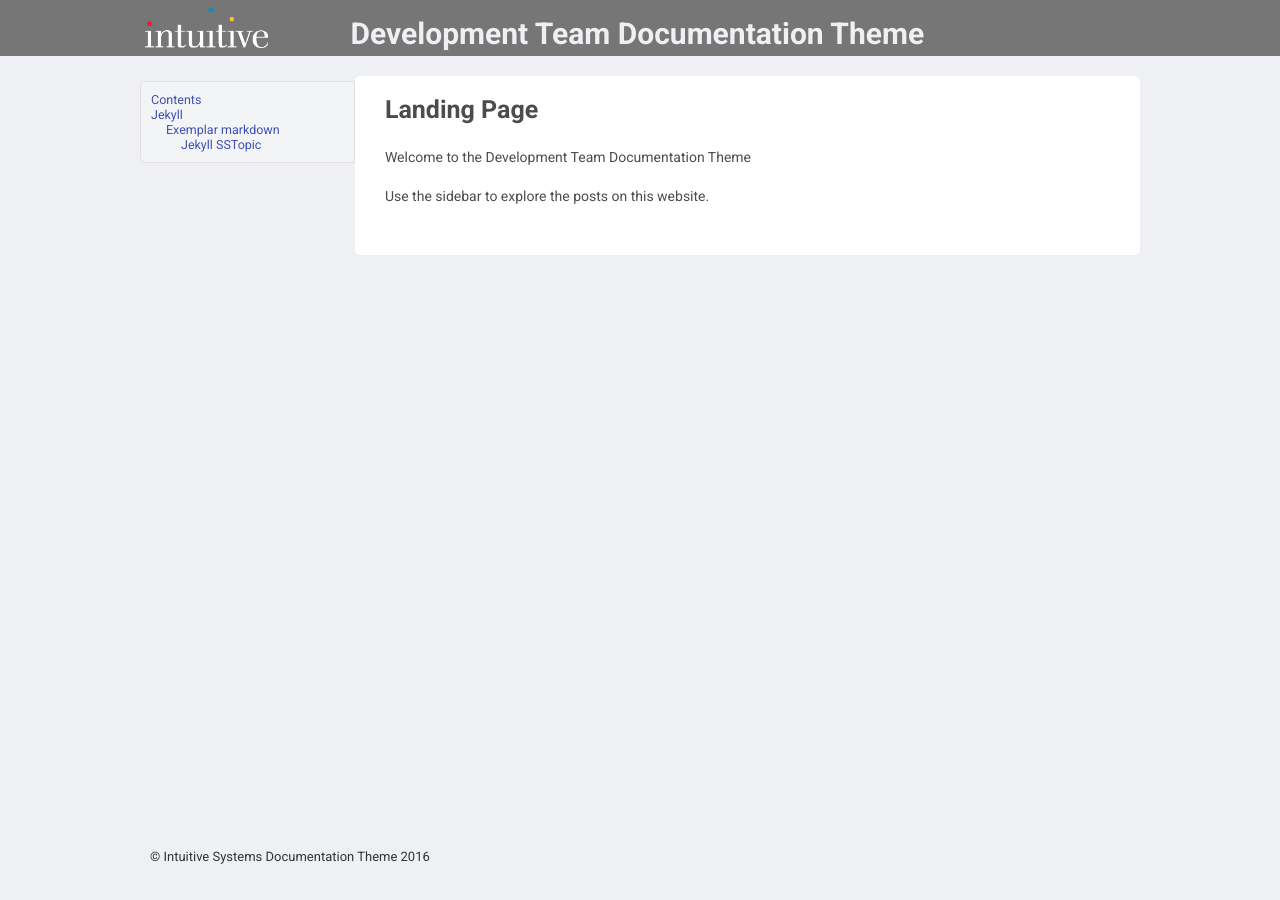
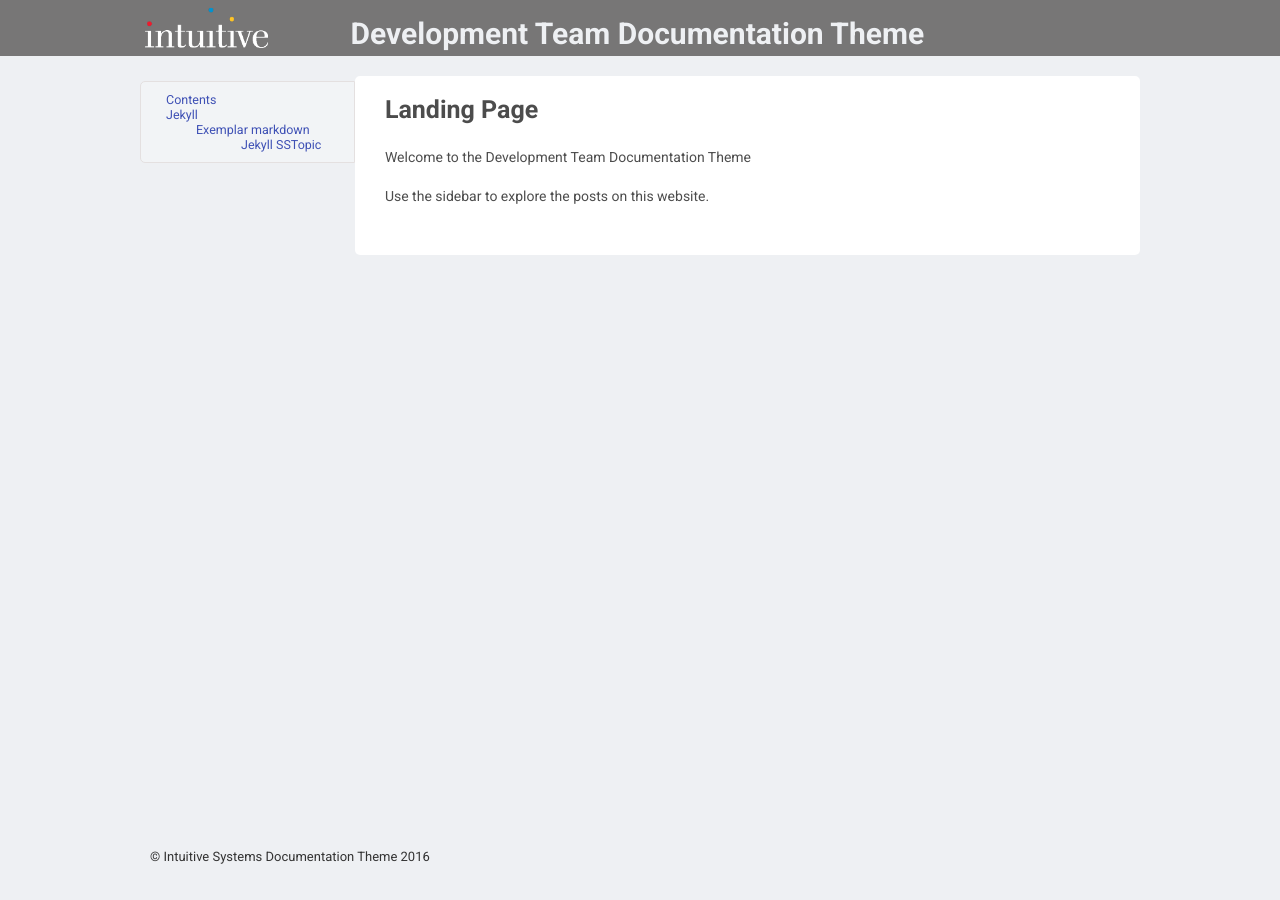
Before and after one commit to intuitivedocs/DocumentationSiteThemes, a Jekyll site: the page built from index.markdown, in a window 1280 px wide. Built offline with Jekyll 4.4.1, drawn with Linux system fonts in a browser that asks for light colours.

Commit message:
sidebar styling

```diff
--- a/_sass/components/_sidebar.scss
+++ b/_sass/components/_sidebar.scss
@@ -31,16 +31,20 @@
 				padding:1rem 0;
 				list-style:none;
 
+				p {
+				margin-left:1rem;
+				}
+
 				li {
-				margin-left:1rem;
+				margin-left:2.5rem;
 				list-style:none;
 
 					ul {
-					margin-left:1.5rem;
+					margin-left:3rem;
 					list-style:none;
 
 						li {
-						margin-left:1.5rem;
+						margin-left:4.5rem;
 						list-style:none;
 						}
 					}
```
